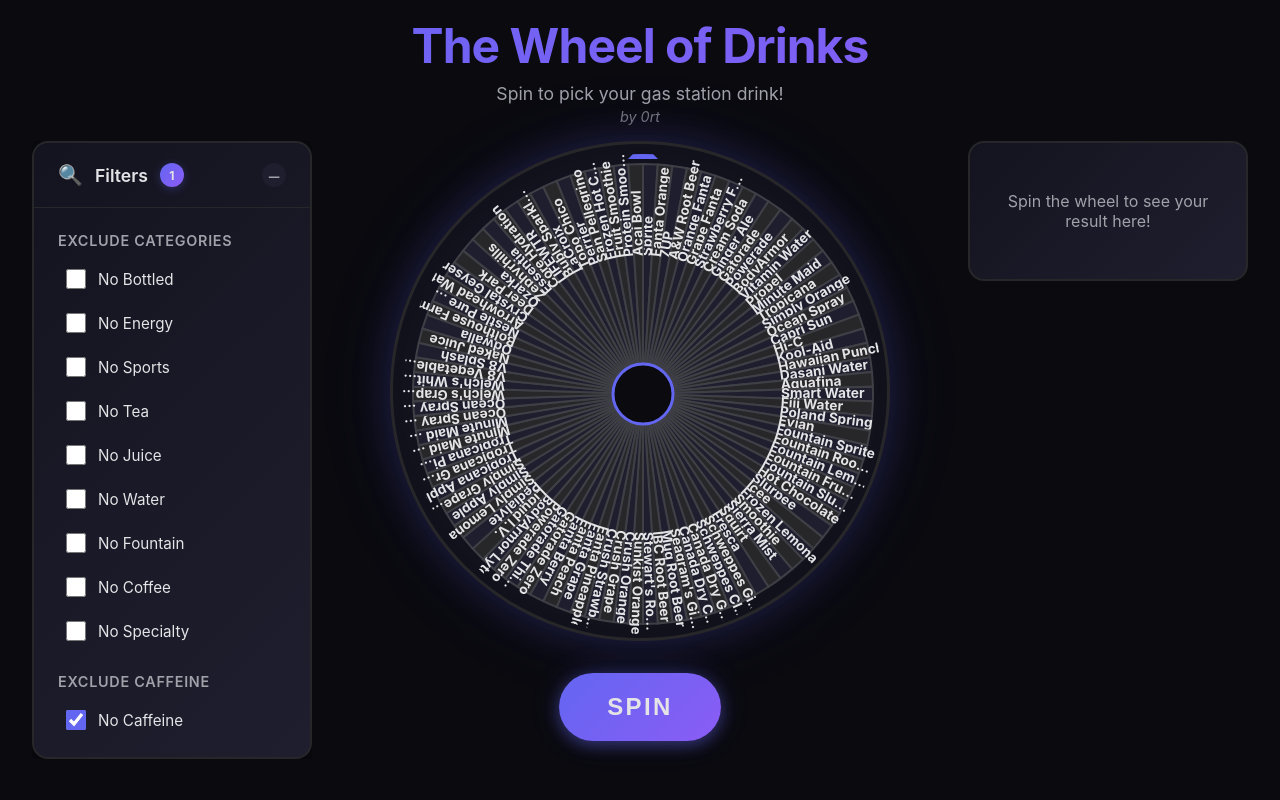
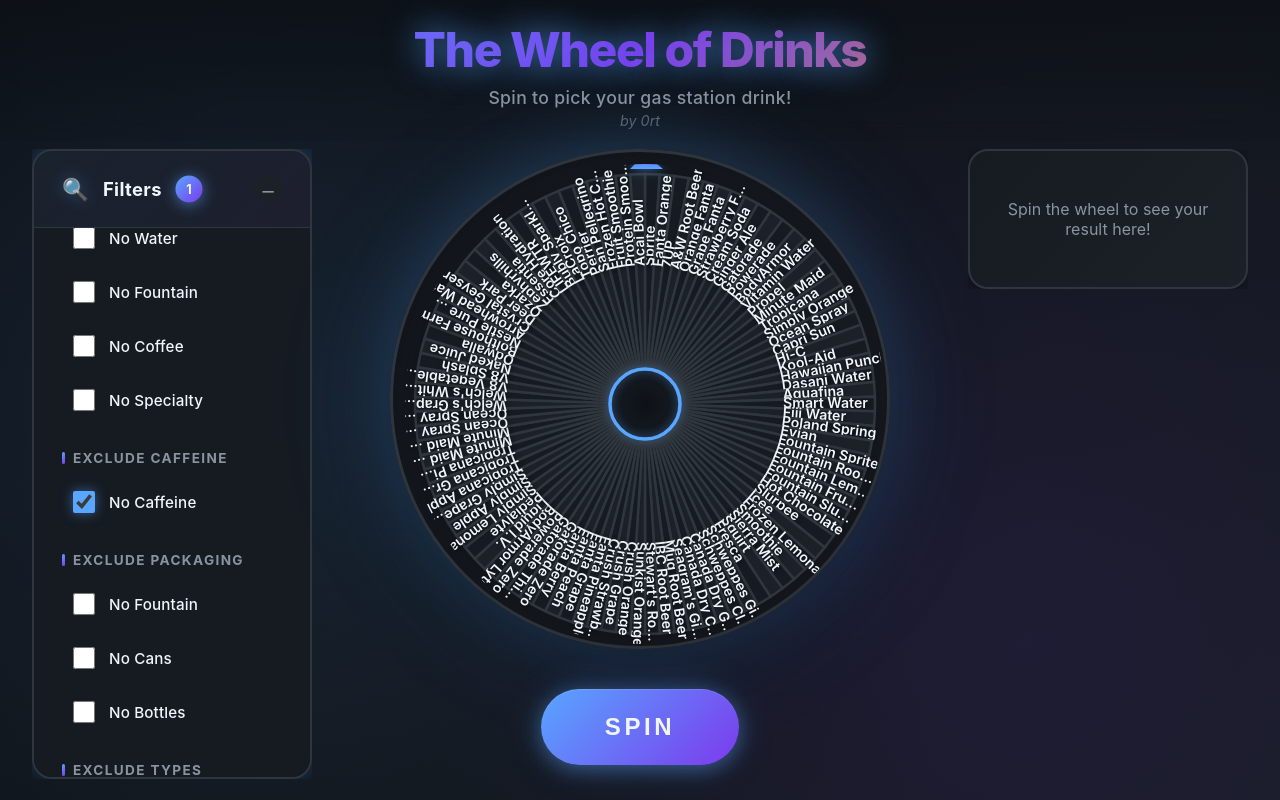
Before and after one commit to asp/WheelOfDrinks, a React (Vite) app: page / in a window 1280 px wide. Both pictures are taken after a click on the label "No Caffeine". Built offline with nearby package versions, Linux system fonts and the light colour scheme.

Commit message:
Major UI overhaul: New color scheme, enhanced animations, professional polish

```diff
--- a/src/App.css
+++ b/src/App.css
@@ -4,38 +4,73 @@
   display: flex;
   flex-direction: column;
   overflow: hidden;
+  background: linear-gradient(135deg, var(--bg-primary) 0%, var(--bg-secondary) 100%);
+  position: relative;
+}
+
+.app::before {
+  content: '';
+  position: absolute;
+  top: 0;
+  left: 0;
+  right: 0;
+  bottom: 0;
+  background:
+    radial-gradient(circle at 20% 50%, rgba(88, 166, 255, 0.1) 0%, transparent 50%),
+    radial-gradient(circle at 80% 80%, rgba(124, 58, 237, 0.1) 0%, transparent 50%);
+  pointer-events: none;
+  z-index: 0;
+}
+
+.app > * {
+  position: relative;
+  z-index: 1;
 }
 
 .app-header {
   text-align: center;
-  padding: 1rem 2rem 0.5rem;
-  animation: fadeInDown 0.6s ease-out;
+  padding: 1.25rem 2rem 0.75rem;
+  animation: fadeInDown 0.8s cubic-bezier(0.16, 1, 0.3, 1);
   flex-shrink: 0;
+  background: linear-gradient(180deg, rgba(13, 17, 23, 0.8) 0%, transparent 100%);
+  backdrop-filter: blur(10px);
 }
 
 .app-title {
   font-size: 3rem;
-  font-weight: 700;
-  background: linear-gradient(135deg, var(--accent-primary), var(--accent-secondary));
+  font-weight: 800;
+  background: linear-gradient(135deg, var(--accent-primary) 0%, var(--accent-secondary) 50%, var(--accent-tertiary) 100%);
   -webkit-background-clip: text;
   -webkit-text-fill-color: transparent;
   background-clip: text;
   margin-bottom: 0.5rem;
-  letter-spacing: -0.02em;
+  letter-spacing: -0.03em;
+  text-shadow: 0 0 40px var(--accent-glow);
+  animation: titleGlow 3s ease-in-out infinite;
+}
+
+@keyframes titleGlow {
+  0%, 100% {
+    filter: drop-shadow(0 0 10px rgba(88, 166, 255, 0.3));
+  }
+  50% {
+    filter: drop-shadow(0 0 20px rgba(88, 166, 255, 0.6));
+  }
 }
 
 .app-subtitle {
   font-size: 1.1rem;
   color: var(--text-secondary);
-  font-weight: 400;
+  font-weight: 500;
   margin-bottom: 0.25rem;
+  letter-spacing: 0.02em;
 }
 
 .app-author {
   font-size: 0.9rem;
-  color: var(--text-secondary);
+  color: var(--text-tertiary);
   font-weight: 400;
-  opacity: 0.7;
+  opacity: 0.8;
   font-style: italic;
 }
 
@@ -60,6 +95,24 @@
   overflow-y: auto;
 }
 
+.app-sidebar::-webkit-scrollbar {
+  width: 6px;
+}
+
+.app-sidebar::-webkit-scrollbar-track {
+  background: var(--bg-secondary);
+  border-radius: 3px;
+}
+
+.app-sidebar::-webkit-scrollbar-thumb {
+  background: var(--border-color);
+  border-radius: 3px;
+}
+
+.app-sidebar::-webkit-scrollbar-thumb:hover {
+  background: var(--accent-primary);
+}
+
 .app-sidebar-left {
   /* Left sidebar for filters */
 }
@@ -77,7 +130,7 @@
 
 .wheel-container {
   position: relative;
-  animation: fadeInUp 0.8s ease-out;
+  animation: fadeInUp 1s cubic-bezier(0.16, 1, 0.3, 1);
   width: 100%;
   display: flex;
   align-items: center;
@@ -86,14 +139,20 @@
 
 .result-placeholder {
   background: linear-gradient(135deg, var(--bg-secondary), var(--bg-tertiary));
-  border-radius: 16px;
+  border-radius: 20px;
   border: 2px solid var(--border-color);
   padding: 3rem 2rem;
   text-align: center;
   color: var(--text-secondary);
   font-size: 1rem;
+  box-shadow: var(--shadow-md);
+  transition: all 0.3s ease;
 }
 
+.result-placeholder:hover {
+  border-color: var(--border-accent);
+  box-shadow: var(--shadow-glow);
+}
 
 @keyframes fadeIn {
   from {
@@ -107,7 +166,7 @@
 @keyframes fadeInDown {
   from {
     opacity: 0;
-    transform: translateY(-20px);
+    transform: translateY(-30px);
   }
   to {
     opacity: 1;
@@ -118,7 +177,7 @@
 @keyframes fadeInUp {
   from {
     opacity: 0;
-    transform: translateY(20px);
+    transform: translateY(30px);
   }
   to {
     opacity: 1;
@@ -177,7 +236,7 @@
   }
 
   .app-header {
-    padding: 1.5rem 1rem 0.5rem;
+    padding: 1rem 1rem 0.5rem;
   }
 
   .app-main-layout {
--- a/src/components/DrinkResult.css
+++ b/src/components/DrinkResult.css
@@ -2,18 +2,40 @@
   position: relative;
   width: 100%;
   max-width: 500px;
-  padding: 2rem 1.5rem;
+  padding: 2.5rem 2rem;
   background: linear-gradient(135deg, var(--bg-secondary), var(--bg-tertiary));
-  border-radius: 16px;
+  border-radius: 20px;
   border: 2px solid var(--border-color);
   box-shadow:
-    0 20px 60px rgba(0, 0, 0, 0.5),
-    0 0 40px rgba(99, 102, 241, 0.2);
+    var(--shadow-lg),
+    var(--shadow-glow);
   text-align: center;
   opacity: 0;
-  transform: scale(0.8) translateY(20px);
-  transition: all 0.5s cubic-bezier(0.34, 1.56, 0.64, 1);
-  animation: resultAppear 0.6s ease-out forwards;
+  transform: scale(0.85) translateY(20px);
+  transition: all 0.6s cubic-bezier(0.16, 1, 0.3, 1);
+  animation: resultAppear 0.8s cubic-bezier(0.16, 1, 0.3, 1) forwards;
+  overflow: hidden;
+}
+
+.drink-result::before {
+  content: '';
+  position: absolute;
+  top: -50%;
+  left: -50%;
+  width: 200%;
+  height: 200%;
+  background: radial-gradient(circle, rgba(88, 166, 255, 0.1), transparent);
+  animation: resultShimmer 3s ease-in-out infinite;
+  pointer-events: none;
+}
+
+@keyframes resultShimmer {
+  0%, 100% {
+    transform: translate(0, 0) rotate(0deg);
+  }
+  50% {
+    transform: translate(50%, 50%) rotate(180deg);
+  }
 }
 
 .drink-result.visible {
@@ -24,7 +46,7 @@
 @keyframes resultAppear {
   0% {
     opacity: 0;
-    transform: scale(0.8) translateY(20px);
+    transform: scale(0.85) translateY(20px);
   }
   50% {
     transform: scale(1.05) translateY(-5px);
@@ -41,10 +63,11 @@
 }
 
 .result-icon {
-  font-size: 4rem;
-  margin-bottom: 0.75rem;
-  animation: iconBounce 0.6s ease-out 0.2s both;
-  filter: drop-shadow(0 0 20px rgba(99, 102, 241, 0.5));
+  font-size: 4.5rem;
+  margin-bottom: 1rem;
+  animation: iconBounce 0.8s cubic-bezier(0.16, 1, 0.3, 1) 0.2s both;
+  filter: drop-shadow(0 0 20px rgba(88, 166, 255, 0.6));
+  display: inline-block;
 }
 
 @keyframes iconBounce {
@@ -53,7 +76,7 @@
     opacity: 0;
   }
   50% {
-    transform: scale(1.2) rotate(180deg);
+    transform: scale(1.3) rotate(180deg);
   }
   100% {
     transform: scale(1) rotate(360deg);
@@ -62,64 +85,86 @@
 }
 
 .result-title {
-  font-size: 1.5rem;
+  font-size: 1.4rem;
   color: var(--text-secondary);
-  margin-bottom: 0.5rem;
-  font-weight: 500;
-  animation: fadeInUp 0.6s ease-out 0.3s both;
+  margin-bottom: 0.75rem;
+  font-weight: 600;
+  animation: fadeInUp 0.6s cubic-bezier(0.16, 1, 0.3, 1) 0.3s both;
+  letter-spacing: 0.02em;
 }
 
 .result-drink-name {
-  font-size: 2rem;
-  font-weight: 700;
-  background: linear-gradient(135deg, var(--accent-primary), var(--accent-secondary));
+  font-size: 2.25rem;
+  font-weight: 800;
+  background: linear-gradient(135deg, var(--accent-primary) 0%, var(--accent-secondary) 50%, var(--accent-tertiary) 100%);
   -webkit-background-clip: text;
   -webkit-text-fill-color: transparent;
   background-clip: text;
-  margin-bottom: 0.5rem;
-  animation: fadeInUp 0.6s ease-out 0.4s both;
+  margin-bottom: 0.75rem;
+  animation: fadeInUp 0.6s cubic-bezier(0.16, 1, 0.3, 1) 0.4s both;
   word-break: break-word;
+  line-height: 1.2;
+  letter-spacing: -0.02em;
+  filter: drop-shadow(0 0 20px rgba(88, 166, 255, 0.3));
 }
 
 .result-category {
-  font-size: 1.1rem;
-  color: var(--text-secondary);
+  font-size: 1rem;
+  color: var(--text-tertiary);
   margin-bottom: 2rem;
   text-transform: uppercase;
-  letter-spacing: 0.1em;
-  font-weight: 500;
-  animation: fadeInUp 0.6s ease-out 0.5s both;
+  letter-spacing: 0.12em;
+  font-weight: 600;
+  animation: fadeInUp 0.6s cubic-bezier(0.16, 1, 0.3, 1) 0.5s both;
 }
 
 .reset-button {
-  padding: 0.875rem 2rem;
-  font-size: 1.1rem;
-  font-weight: 600;
+  padding: 1rem 2.5rem;
+  font-size: 1rem;
+  font-weight: 700;
   color: var(--text-primary);
   background: var(--bg-tertiary);
   border: 2px solid var(--accent-primary);
   border-radius: 50px;
   cursor: pointer;
-  transition: all 0.3s ease;
+  transition: all 0.3s cubic-bezier(0.16, 1, 0.3, 1);
   text-transform: uppercase;
-  letter-spacing: 0.05em;
-  animation: fadeInUp 0.6s ease-out 0.6s both;
+  letter-spacing: 0.08em;
+  animation: fadeInUp 0.6s cubic-bezier(0.16, 1, 0.3, 1) 0.6s both;
+  position: relative;
+  overflow: hidden;
+}
+
+.reset-button::before {
+  content: '';
+  position: absolute;
+  top: 0;
+  left: -100%;
+  width: 100%;
+  height: 100%;
+  background: linear-gradient(90deg, transparent, rgba(88, 166, 255, 0.2), transparent);
+  transition: left 0.5s;
+}
+
+.reset-button:hover::before {
+  left: 100%;
 }
 
 .reset-button:hover {
-  background: var(--accent-primary);
-  transform: translateY(-2px);
-  box-shadow: 0 4px 15px rgba(99, 102, 241, 0.4);
+  background: linear-gradient(135deg, var(--accent-primary), var(--accent-secondary));
+  transform: translateY(-3px) scale(1.02);
+  box-shadow: 0 6px 20px rgba(88, 166, 255, 0.4);
+  border-color: var(--accent-secondary);
 }
 
 .reset-button:active {
-  transform: translateY(0);
+  transform: translateY(-1px) scale(0.98);
 }
 
 @keyframes fadeInUp {
   from {
     opacity: 0;
-    transform: translateY(10px);
+    transform: translateY(15px);
   }
   to {
     opacity: 1;
@@ -135,26 +180,27 @@
   height: 100%;
   pointer-events: none;
   overflow: hidden;
-  border-radius: 24px;
+  border-radius: 20px;
   z-index: 1;
 }
 
 .confetti {
   position: absolute;
-  width: 10px;
-  height: 10px;
-  top: -10px;
-  opacity: 0.8;
-  animation: confettiFall 2s ease-out forwards;
+  width: 12px;
+  height: 12px;
+  top: -12px;
+  opacity: 0.9;
+  border-radius: 2px;
+  animation: confettiFall 2.5s cubic-bezier(0.16, 1, 0.3, 1) forwards;
 }
 
 @keyframes confettiFall {
   0% {
-    transform: translateY(0) rotate(0deg);
+    transform: translateY(0) rotate(0deg) scale(1);
     opacity: 1;
   }
   100% {
-    transform: translateY(400px) rotate(720deg);
+    transform: translateY(500px) rotate(720deg) scale(0.5);
     opacity: 0;
   }
 }
@@ -166,18 +212,18 @@
   }
 
   .result-icon {
-    font-size: 4rem;
+    font-size: 3.5rem;
   }
 
   .result-drink-name {
-    font-size: 2.25rem;
+    font-size: 1.75rem;
   }
 
   .result-title {
-    font-size: 1.25rem;
+    font-size: 1.2rem;
   }
 
   .result-category {
-    font-size: 1rem;
+    font-size: 0.9rem;
   }
 }
--- a/src/components/DrinkWheel.css
+++ b/src/components/DrinkWheel.css
@@ -2,7 +2,7 @@
   display: flex;
   flex-direction: column;
   align-items: center;
-  gap: 2rem;
+  gap: 2.5rem;
   position: relative;
 }
 
@@ -14,12 +14,32 @@
   min-height: 500px;
   border-radius: 50%;
   box-shadow:
-    0 0 40px rgba(99, 102, 241, 0.2),
-    0 0 80px rgba(99, 102, 241, 0.1),
-    inset 0 0 40px rgba(0, 0, 0, 0.3);
-  background: var(--bg-secondary);
-  padding: 10px;
+    0 0 60px rgba(88, 166, 255, 0.2),
+    0 0 120px rgba(88, 166, 255, 0.1),
+    inset 0 0 60px rgba(0, 0, 0, 0.4),
+    0 20px 60px rgba(0, 0, 0, 0.5);
+  background: linear-gradient(135deg, var(--bg-secondary), var(--bg-tertiary));
+  padding: 12px;
   border: 3px solid var(--border-color);
+  transition: all 0.4s cubic-bezier(0.16, 1, 0.3, 1);
+  animation: wheelPulse 2s ease-in-out infinite;
+}
+
+@keyframes wheelPulse {
+  0%, 100% {
+    box-shadow:
+      0 0 60px rgba(88, 166, 255, 0.2),
+      0 0 120px rgba(88, 166, 255, 0.1),
+      inset 0 0 60px rgba(0, 0, 0, 0.4),
+      0 20px 60px rgba(0, 0, 0, 0.5);
+  }
+  50% {
+    box-shadow:
+      0 0 80px rgba(88, 166, 255, 0.3),
+      0 0 140px rgba(88, 166, 255, 0.15),
+      inset 0 0 60px rgba(0, 0, 0, 0.4),
+      0 20px 60px rgba(0, 0, 0, 0.5);
+  }
 }
 
 .wheel-canvas {
@@ -30,11 +50,12 @@
   image-rendering: -webkit-optimize-contrast;
   image-rendering: crisp-edges;
   margin: 0 auto;
+  filter: drop-shadow(0 4px 12px rgba(0, 0, 0, 0.3));
 }
 
 .spin-button {
   position: relative;
-  padding: 1.25rem 3rem;
+  padding: 1.5rem 4rem;
   font-size: 1.5rem;
   font-weight: 700;
   color: var(--text-primary);
@@ -43,28 +64,47 @@
   border-radius: 50px;
   cursor: pointer;
   overflow: hidden;
-  transition: all 0.3s ease;
+  transition: all 0.4s cubic-bezier(0.16, 1, 0.3, 1);
   box-shadow:
-    0 4px 15px rgba(99, 102, 241, 0.4),
-    0 0 30px rgba(99, 102, 241, 0.2);
+    0 4px 20px rgba(88, 166, 255, 0.4),
+    0 0 40px rgba(88, 166, 255, 0.2),
+    inset 0 1px 0 rgba(255, 255, 255, 0.1);
   text-transform: uppercase;
-  letter-spacing: 0.1em;
+  letter-spacing: 0.15em;
+  transform: translateY(0);
+}
+
+.spin-button::before {
+  content: '';
+  position: absolute;
+  top: 0;
+  left: -100%;
+  width: 100%;
+  height: 100%;
+  background: linear-gradient(90deg, transparent, rgba(255, 255, 255, 0.2), transparent);
+  transition: left 0.5s;
+}
+
+.spin-button:hover:not(:disabled)::before {
+  left: 100%;
 }
 
 .spin-button:hover:not(:disabled) {
-  transform: translateY(-2px);
+  transform: translateY(-3px) scale(1.02);
   box-shadow:
-    0 6px 20px rgba(99, 102, 241, 0.5),
-    0 0 40px rgba(99, 102, 241, 0.3);
+    0 6px 30px rgba(88, 166, 255, 0.5),
+    0 0 60px rgba(88, 166, 255, 0.3),
+    inset 0 1px 0 rgba(255, 255, 255, 0.2);
 }
 
 .spin-button:active:not(:disabled) {
-  transform: translateY(0);
+  transform: translateY(-1px) scale(0.98);
 }
 
 .spin-button:disabled {
-  opacity: 0.6;
+  opacity: 0.5;
   cursor: not-allowed;
+  transform: translateY(0);
 }
 
 .spin-button-text {
@@ -79,25 +119,31 @@
   width: 0;
   height: 0;
   border-radius: 50%;
-  background: rgba(255, 255, 255, 0.3);
+  background: radial-gradient(circle, rgba(255, 255, 255, 0.4), transparent);
   transform: translate(-50%, -50%);
-  transition: width 0.6s, height 0.6s;
+  transition: width 0.6s cubic-bezier(0.16, 1, 0.3, 1), height 0.6s cubic-bezier(0.16, 1, 0.3, 1);
 }
 
 .spin-button:hover:not(:disabled) .spin-button-glow {
-  width: 300px;
-  height: 300px;
+  width: 400px;
+  height: 400px;
 }
 
 @media (max-width: 768px) {
   .wheel-wrapper {
     width: 350px;
     height: 350px;
+    min-width: 350px;
+    min-height: 350px;
   }
 
+  .wheel-canvas {
+    width: 326px;
+    height: 326px;
+  }
 
   .spin-button {
-    padding: 1rem 2.5rem;
+    padding: 1.25rem 3rem;
     font-size: 1.25rem;
   }
 }
@@ -106,6 +152,13 @@
   .wheel-wrapper {
     width: 300px;
     height: 300px;
+    min-width: 300px;
+    min-height: 300px;
+  }
+
+  .wheel-canvas {
+    width: 276px;
+    height: 276px;
   }
 }
 
@@ -113,10 +166,11 @@
   text-align: center;
   padding: 3rem 2rem;
   background: linear-gradient(135deg, var(--bg-secondary), var(--bg-tertiary));
-  border-radius: 16px;
+  border-radius: 20px;
   border: 2px solid var(--border-color);
   color: var(--text-secondary);
   max-width: 500px;
+  box-shadow: var(--shadow-md);
 }
 
 .no-drinks-message p {
--- a/src/components/DrinkWheel.jsx
+++ b/src/components/DrinkWheel.jsx
@@ -51,11 +51,11 @@
         ? (Math.PI * 3 / 2) // Exactly 270 degrees (top) to close the circle
         : ((index + 1) * anglePerSegment) - Math.PI / 2
 
-      // Alternate colors for visual distinction
+      // Alternate colors for visual distinction with new color scheme
       const isEven = index % 2 === 0
-      ctx.fillStyle = isEven ? '#1e1e2e' : '#27272a'
-      ctx.strokeStyle = '#3f3f46'
-      ctx.lineWidth = 2
+      ctx.fillStyle = isEven ? '#161b22' : '#1c2128'
+      ctx.strokeStyle = '#30363d'
+      ctx.lineWidth = 2.5
 
       ctx.beginPath()
       ctx.moveTo(centerX, centerY)
@@ -72,37 +72,58 @@
       ctx.rotate(startAngle + anglePerSegment / 2)
       ctx.textAlign = 'left'
       ctx.textBaseline = 'middle'
-      ctx.fillStyle = '#e4e4e7'
+      ctx.fillStyle = '#f0f6fc'
 
       // Scale font size based on fixed canvas size
-      const fontSize = Math.max(10, fixedSize / 35)
-      ctx.font = `bold ${fontSize}px -apple-system, BlinkMacSystemFont, sans-serif`
+      const fontSize = Math.max(11, fixedSize / 34)
+      ctx.font = `600 ${fontSize}px -apple-system, BlinkMacSystemFont, sans-serif`
+
+      // Add text shadow effect
+      ctx.shadowColor = 'rgba(0, 0, 0, 0.5)'
+      ctx.shadowBlur = 4
+      ctx.shadowOffsetX = 1
+      ctx.shadowOffsetY = 1
 
       const text = drink.name.length > 15
         ? drink.name.substring(0, 12) + '...'
         : drink.name
 
       ctx.fillText(text, radius * 0.6, 0)
+      ctx.shadowBlur = 0
+      ctx.shadowOffsetX = 0
+      ctx.shadowOffsetY = 0
       ctx.restore()
     })
 
-    // Draw center circle
-    ctx.fillStyle = '#0a0a0f'
+    // Draw center circle with gradient effect
+    const centerGradient = ctx.createRadialGradient(centerX, centerY, 0, centerX, centerY, 35)
+    centerGradient.addColorStop(0, '#0d1117')
+    centerGradient.addColorStop(1, '#161b22')
+    ctx.fillStyle = centerGradient
     ctx.beginPath()
-    ctx.arc(centerX, centerY, 30, 0, 2 * Math.PI)
+    ctx.arc(centerX, centerY, 35, 0, 2 * Math.PI)
     ctx.fill()
-    ctx.strokeStyle = '#6366f1'
-    ctx.lineWidth = 3
+    ctx.strokeStyle = '#58a6ff'
+    ctx.lineWidth = 3.5
+    ctx.shadowColor = 'rgba(88, 166, 255, 0.5)'
+    ctx.shadowBlur = 8
     ctx.stroke()
+    ctx.shadowBlur = 0
 
-    // Draw pointer
-    ctx.fillStyle = '#6366f1'
+    // Draw pointer with gradient
+    const pointerGradient = ctx.createLinearGradient(centerX, centerY - radius - 25, centerX, centerY - radius - 5)
+    pointerGradient.addColorStop(0, '#7c3aed')
+    pointerGradient.addColorStop(1, '#58a6ff')
+    ctx.fillStyle = pointerGradient
+    ctx.shadowColor = 'rgba(88, 166, 255, 0.6)'
+    ctx.shadowBlur = 12
     ctx.beginPath()
     ctx.moveTo(centerX, centerY - radius - 20)
     ctx.lineTo(centerX - 15, centerY - radius - 5)
-    ctx.lineTo(centerX + 15, centerY - radius - 5)
+    ctx.lineTo(centerX + 18, centerY - radius - 5)
     ctx.closePath()
     ctx.fill()
+    ctx.shadowBlur = 0
     } catch (error) {
       console.error('Error drawing wheel:', error)
     }
--- a/src/components/FilterPanel.css
+++ b/src/components/FilterPanel.css
@@ -2,12 +2,21 @@
   width: 100%;
   max-width: 500px;
   background: linear-gradient(135deg, var(--bg-secondary), var(--bg-tertiary));
-  border-radius: 16px;
+  border-radius: 20px;
   border: 2px solid var(--border-color);
-  box-shadow: 0 4px 20px rgba(0, 0, 0, 0.3);
+  box-shadow: var(--shadow-md);
   overflow: hidden;
-  transition: all 0.3s ease;
-  animation: fadeInDown 0.6s ease-out;
+  transition: all 0.4s cubic-bezier(0.16, 1, 0.3, 1);
+  animation: fadeInDown 0.8s cubic-bezier(0.16, 1, 0.3, 1);
+}
+
+.filter-panel:hover {
+  border-color: var(--border-accent);
+  box-shadow: var(--shadow-lg), var(--shadow-glow);
+}
+
+.filter-panel.expanded {
+  box-shadow: var(--shadow-lg), var(--shadow-glow);
 }
 
 .filter-panel-sidebar {
@@ -21,62 +30,91 @@
   overflow-y: auto;
 }
 
-.filter-panel.expanded {
-  box-shadow: 0 8px 30px rgba(0, 0, 0, 0.4);
+.filter-panel-sidebar .filter-content::-webkit-scrollbar {
+  width: 6px;
+}
+
+.filter-panel-sidebar .filter-content::-webkit-scrollbar-track {
+  background: var(--bg-secondary);
+  border-radius: 3px;
+}
+
+.filter-panel-sidebar .filter-content::-webkit-scrollbar-thumb {
+  background: var(--border-color);
+  border-radius: 3px;
+}
+
+.filter-panel-sidebar .filter-content::-webkit-scrollbar-thumb:hover {
+  background: var(--accent-primary);
 }
 
 .filter-header {
   display: flex;
   align-items: center;
   justify-content: space-between;
-  padding: 1.25rem 1.5rem;
+  padding: 1.5rem 1.75rem;
   cursor: pointer;
   user-select: none;
-  transition: background-color 0.2s ease;
+  transition: all 0.3s cubic-bezier(0.16, 1, 0.3, 1);
+  background: linear-gradient(135deg, rgba(88, 166, 255, 0.05), rgba(124, 58, 237, 0.05));
 }
 
 .filter-header:hover {
-  background-color: rgba(99, 102, 241, 0.1);
+  background: linear-gradient(135deg, rgba(88, 166, 255, 0.1), rgba(124, 58, 237, 0.1));
 }
 
 .filter-header-content {
   display: flex;
   align-items: center;
-  gap: 0.75rem;
+  gap: 0.875rem;
 }
 
 .filter-icon {
-  font-size: 1.25rem;
+  font-size: 1.35rem;
+  filter: drop-shadow(0 0 8px rgba(88, 166, 255, 0.4));
 }
 
 .filter-title {
-  font-size: 1.1rem;
-  font-weight: 600;
+  font-size: 1.15rem;
+  font-weight: 700;
   color: var(--text-primary);
+  letter-spacing: 0.02em;
 }
 
 .filter-badge {
   display: inline-flex;
   align-items: center;
   justify-content: center;
-  min-width: 24px;
-  height: 24px;
-  padding: 0 8px;
+  min-width: 26px;
+  height: 26px;
+  padding: 0 10px;
   background: linear-gradient(135deg, var(--accent-primary), var(--accent-secondary));
   color: var(--text-primary);
-  border-radius: 12px;
+  border-radius: 13px;
   font-size: 0.75rem;
   font-weight: 700;
-  box-shadow: 0 2px 8px rgba(99, 102, 241, 0.3);
+  box-shadow: 0 2px 10px rgba(88, 166, 255, 0.4);
+  animation: badgePulse 2s ease-in-out infinite;
+}
+
+@keyframes badgePulse {
+  0%, 100% {
+    transform: scale(1);
+    box-shadow: 0 2px 10px rgba(88, 166, 255, 0.4);
+  }
+  50% {
+    transform: scale(1.05);
+    box-shadow: 0 2px 15px rgba(88, 166, 255, 0.6);
+  }
 }
 
 .filter-toggle {
-  font-size: 1.5rem;
+  font-size: 1.6rem;
   font-weight: 300;
   color: var(--text-secondary);
-  transition: transform 0.3s ease, color 0.2s ease;
-  width: 24px;
-  height: 24px;
+  transition: all 0.3s cubic-bezier(0.16, 1, 0.3, 1);
+  width: 28px;
+  height: 28px;
   display: flex;
   align-items: center;
   justify-content: center;
@@ -86,19 +124,21 @@
 
 .filter-header:hover .filter-toggle {
   color: var(--accent-primary);
-  background: rgba(99, 102, 241, 0.1);
+  background: rgba(88, 166, 255, 0.15);
+  transform: rotate(90deg);
 }
 
 .filter-content {
-  padding: 1.5rem;
+  padding: 1.75rem;
   border-top: 1px solid var(--border-color);
-  animation: slideDown 0.3s ease-out;
+  animation: slideDown 0.4s cubic-bezier(0.16, 1, 0.3, 1);
+  background: var(--bg-secondary);
 }
 
 @keyframes slideDown {
   from {
     opacity: 0;
-    transform: translateY(-10px);
+    transform: translateY(-15px);
   }
   to {
     opacity: 1;
@@ -107,7 +147,7 @@
 }
 
 .filter-section {
-  margin-bottom: 1.5rem;
+  margin-bottom: 1.75rem;
 }
 
 .filter-section:last-of-type {
@@ -115,87 +155,110 @@
 }
 
 .filter-section-title {
-  font-size: 0.9rem;
-  font-weight: 600;
+  font-size: 0.85rem;
+  font-weight: 700;
   color: var(--text-secondary);
   text-transform: uppercase;
-  letter-spacing: 0.05em;
-  margin-bottom: 0.75rem;
+  letter-spacing: 0.1em;
+  margin-bottom: 0.875rem;
+  display: flex;
+  align-items: center;
+  gap: 0.5rem;
+}
+
+.filter-section-title::before {
+  content: '';
+  width: 3px;
+  height: 12px;
+  background: linear-gradient(135deg, var(--accent-primary), var(--accent-secondary));
+  border-radius: 2px;
 }
 
 .filter-options {
   display: flex;
   flex-direction: column;
-  gap: 0.5rem;
+  gap: 0.625rem;
 }
 
 .filter-option {
   display: flex;
   align-items: center;
-  gap: 0.75rem;
+  gap: 0.875rem;
   cursor: pointer;
-  padding: 0.5rem;
-  border-radius: 8px;
-  transition: background-color 0.2s ease;
+  padding: 0.625rem;
+  border-radius: 10px;
+  transition: all 0.25s cubic-bezier(0.16, 1, 0.3, 1);
   user-select: none;
+  border: 1px solid transparent;
 }
 
 .filter-option:hover {
-  background-color: rgba(99, 102, 241, 0.1);
+  background: rgba(88, 166, 255, 0.08);
+  border-color: rgba(88, 166, 255, 0.2);
+  transform: translateX(4px);
 }
 
 .filter-option input[type="checkbox"] {
-  width: 20px;
-  height: 20px;
+  width: 22px;
+  height: 22px;
   cursor: pointer;
   accent-color: var(--accent-primary);
-  border-radius: 4px;
+  border-radius: 6px;
   position: relative;
+  transition: all 0.2s ease;
 }
 
 .filter-option input[type="checkbox"]:checked {
   background-color: var(--accent-primary);
+  box-shadow: 0 0 12px rgba(88, 166, 255, 0.5);
+}
+
+.filter-option input[type="checkbox"]:hover {
+  transform: scale(1.1);
 }
 
 .filter-option-label {
   font-size: 0.95rem;
   color: var(--text-primary);
-  font-weight: 400;
+  font-weight: 500;
+  letter-spacing: 0.01em;
 }
 
 .filter-clear {
   width: 100%;
-  padding: 0.75rem;
-  margin-top: 1rem;
+  padding: 0.875rem;
+  margin-top: 1.25rem;
   background: var(--bg-tertiary);
   border: 2px solid var(--border-color);
-  border-radius: 8px;
+  border-radius: 12px;
   color: var(--text-primary);
   font-size: 0.9rem;
-  font-weight: 600;
+  font-weight: 700;
   cursor: pointer;
-  transition: all 0.2s ease;
+  transition: all 0.3s cubic-bezier(0.16, 1, 0.3, 1);
   text-transform: uppercase;
-  letter-spacing: 0.05em;
+  letter-spacing: 0.08em;
 }
 
 .filter-clear:hover {
-  background: var(--bg-primary);
+  background: var(--bg-elevated);
   border-color: var(--accent-primary);
-  transform: translateY(-1px);
+  transform: translateY(-2px);
+  box-shadow: 0 4px 12px rgba(88, 166, 255, 0.3);
 }
 
 .filter-count {
-  margin-top: 1rem;
-  padding-top: 1rem;
+  margin-top: 1.25rem;
+  padding-top: 1.25rem;
   border-top: 1px solid var(--border-color);
   text-align: center;
 }
 
 .filter-count-text {
-  font-size: 0.85rem;
+  font-size: 0.875rem;
   color: var(--text-secondary);
-  font-weight: 500;
+  font-weight: 600;
+  letter-spacing: 0.02em;
 }
 
 @media (max-width: 768px) {
@@ -204,15 +267,15 @@
   }
 
   .filter-header {
-    padding: 1rem 1.25rem;
+    padding: 1.25rem 1.5rem;
   }
 
   .filter-content {
-    padding: 1.25rem;
+    padding: 1.5rem;
   }
 
   .filter-section-title {
-    font-size: 0.85rem;
+    font-size: 0.8rem;
   }
 
   .filter-option-label {
--- a/src/index.css
+++ b/src/index.css
@@ -5,15 +5,32 @@
 }
 
 :root {
-  --bg-primary: #0a0a0f;
-  --bg-secondary: #141420;
-  --bg-tertiary: #1e1e2e;
-  --accent-primary: #6366f1;
-  --accent-secondary: #8b5cf6;
-  --text-primary: #e4e4e7;
-  --text-secondary: #a1a1aa;
-  --border-color: #27272a;
-  --shadow-glow: rgba(99, 102, 241, 0.3);
+  /* New unique color scheme - Deep Ocean with Electric Accents */
+  --bg-primary: #0d1117;
+  --bg-secondary: #161b22;
+  --bg-tertiary: #1c2128;
+  --bg-elevated: #21262d;
+
+  --accent-primary: #58a6ff;
+  --accent-secondary: #7c3aed;
+  --accent-tertiary: #f59e0b;
+  --accent-glow: rgba(88, 166, 255, 0.4);
+
+  --text-primary: #f0f6fc;
+  --text-secondary: #8b949e;
+  --text-tertiary: #6e7681;
+
+  --border-color: #30363d;
+  --border-accent: #58a6ff;
+
+  --success: #3fb950;
+  --warning: #d29922;
+  --error: #f85149;
+
+  --shadow-sm: 0 2px 8px rgba(0, 0, 0, 0.3);
+  --shadow-md: 0 4px 16px rgba(0, 0, 0, 0.4);
+  --shadow-lg: 0 8px 32px rgba(0, 0, 0, 0.5);
+  --shadow-glow: 0 0 20px var(--accent-glow);
 }
 
 body {
```
